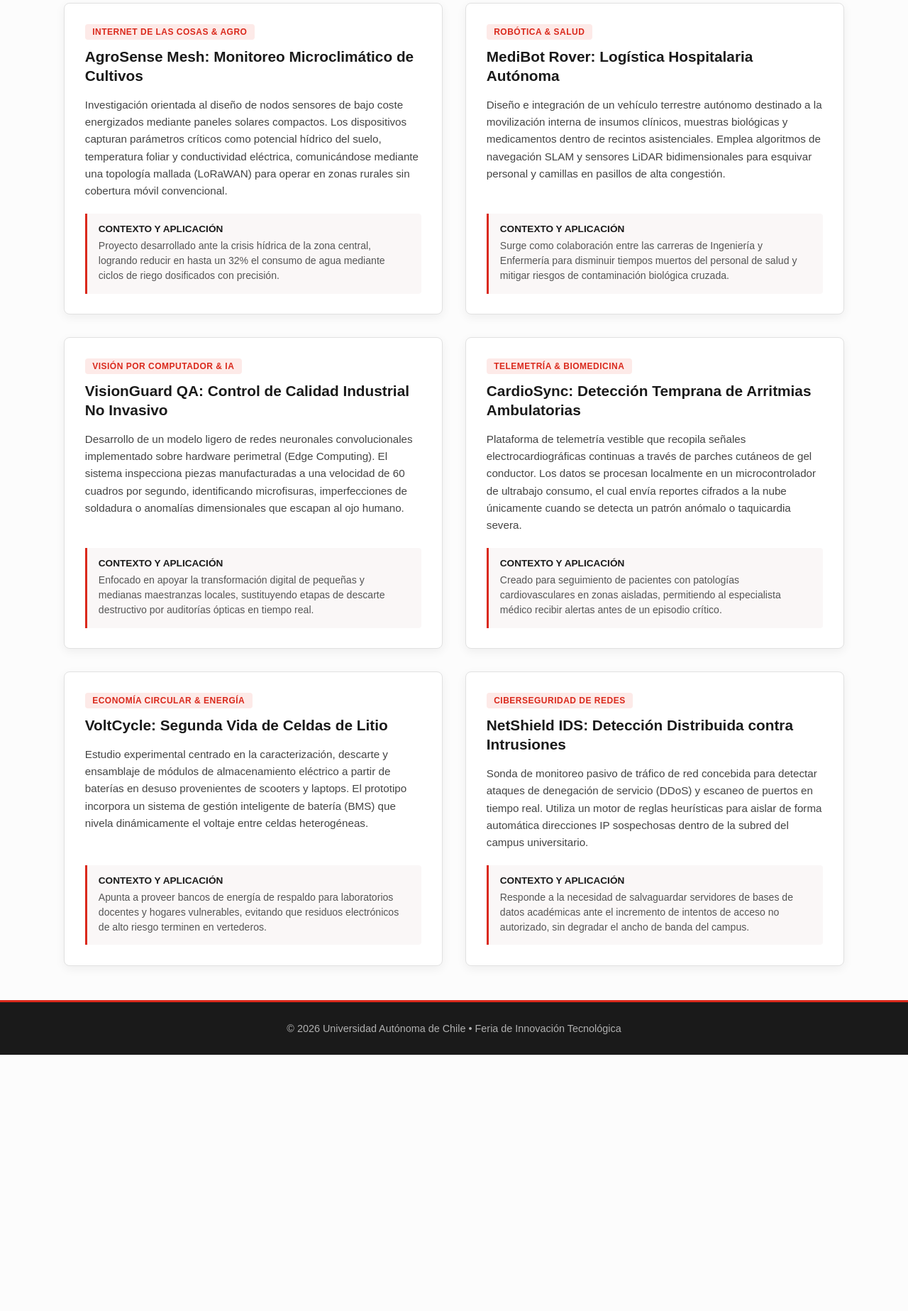
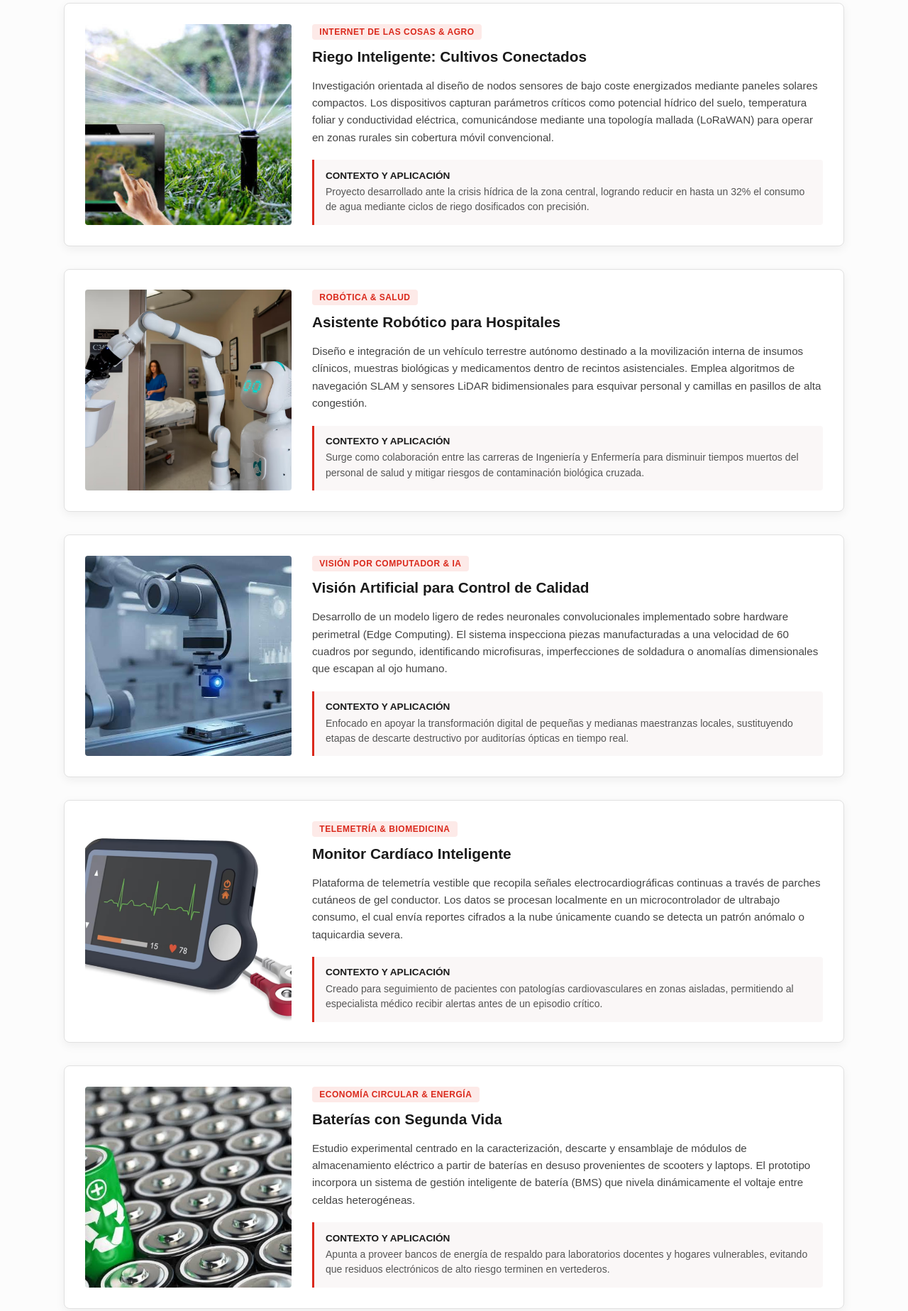
Before and after one commit to KABarbalking/Feria-de-innovacion, a plain HTML site: page proyectos.html in a window 1280 px wide. Shown: the part 304-2151 px from the top of the page at 71% size. Before the commit the page ends 1790 px from the top, so only its background shows below. Drawn offline with Linux system fonts and the light colour scheme.

Commit message:
Definicion diseño de sitios, adicion de imagenes para proyectos y finalizacion de proyectos

```diff
--- a/css/styles.css
+++ b/css/styles.css
@@ -1,4 +1,4 @@
-/* ================= 1. RESETEO BÁSICO ================= */
+/*FORMATO BASE*/
 * {
   box-sizing: border-box;
   margin: 0;
@@ -23,14 +23,14 @@ a {
   color: inherit;
 }
 
-/* ================= 2. NAVBAR OSCURO UA ================= */
-.site-header {
+/* Navbar */
+.navbar {
   background-color: #1a1a1a;
   padding: 1rem 0;
   border-bottom: 2px solid #DA291C;
 }
 
-.header-inner {
+.menu-contenedor {
   width: 90%;
   max-width: 1100px;
   margin: 0 auto;
@@ -39,7 +39,7 @@ a {
   align-items: center;
 }
 
-.site-logo {
+.logo-sitio {
   font-size: 1.15rem;
   font-weight: bold;
   color: #ffffff;
@@ -48,7 +48,7 @@ a {
   gap: 0.5rem;
 }
 
-.badge-ua {
+.insignia-ua {
   background-color: #DA291C;
   color: #ffffff;
   padding: 0.2rem 0.45rem;
@@ -57,12 +57,12 @@ a {
   font-weight: 800;
 }
 
-.site-nav {
+.enlaces-navegacion {
   display: flex;
   gap: 1.5rem;
 }
 
-.site-nav a {
+.enlaces-navegacion a {
   color: #d1d1d1;
   font-size: 0.95rem;
   font-weight: 500;
@@ -70,14 +70,14 @@ a {
   transition: color 0.2s ease;
 }
 
-.site-nav a:hover,
-.site-nav a.active {
+.enlaces-navegacion a:hover,
+.enlaces-navegacion a.activo {
   color: #ffffff;
   border-bottom: 2px solid #DA291C;
 }
 
-/* ================= 3. HERO BANNER ================= */
-.hero-banner {
+/* PORTADA CON FOTO */
+.portada {
   background: linear-gradient(rgba(0, 0, 0, 0.65), rgba(0, 0, 0, 0.75)), url('../img/feria.jpg');
   background-size: cover;
   background-position: center;
@@ -85,64 +85,90 @@ a {
   padding: 3.5rem 0;
 }
 
-.hero-banner-inner {
+.portada-contenedor {
   width: 90%;
   max-width: 1100px;
   margin: 0 auto;
 }
 
-.breadcrumb-simple {
+.ruta-pagina {
   font-size: 0.8rem;
   color: #d1d1d1;
   margin-bottom: 0.5rem;
 }
 
-.hero-banner h2 {
+.portada h2 {
   font-size: 2.3rem;
   font-weight: 700;
   margin-bottom: 0.4rem;
 }
 
-.hero-banner p {
+.portada p {
   color: #f0f0f0;
   font-size: 1.05rem;
 }
 
-/* ================= 4. SECCIÓN PROYECTOS / INVESTIGACIONES ================= */
-.container-proyectos {
+/* SECCION DE PROYECTOS */
+.contenedor-proyectos {
   width: 90%;
   max-width: 1100px;
   margin: 3rem auto;
 }
 
-.grid-investigaciones {
+.grilla-proyectos {
   display: grid;
-  grid-template-columns: repeat(auto-fit, minmax(480px, 1fr));
+  grid-template-columns: 1fr;
   gap: 2rem;
 }
 
-.project-box {
+.tarjeta-proyecto {
   background-color: #ffffff;
   border-radius: 8px;
   border: 1px solid #e1e1e1;
   box-shadow: 0 4px 14px rgba(0, 0, 0, 0.06);
   padding: 1.8rem;
-  display: flex;
-  flex-direction: column;
+  display: grid;
+  grid-template-columns: minmax(190px, 28%) minmax(0, 1fr);
+  column-gap: 1.8rem;
   transition: transform 0.2s ease, box-shadow 0.2s ease;
 }
 
-.project-box:hover {
+.tarjeta-proyecto:hover {
   transform: translateY(-3px);
   box-shadow: 0 8px 24px rgba(218, 41, 28, 0.12);
   border-color: #DA291C;
 }
 
-.box-header {
-  margin-bottom: 1rem;
+.tarjeta-imagen {
+  min-height: 210px;
+  margin: 0;
+  border-radius: 6px;
+  background-color: #fff8f7;
+  color: #a05b54;
+  display: grid;
+  place-items: center;
+  text-align: center;
+  font-size: 0.9rem;
+  font-weight: 700;
+  grid-column: 1;
+  grid-row: 1 / span 3;
 }
 
-.box-tag {
+.tarjeta-imagen img {
+  display: block;
+  width: 100%;
+  height: 100%;
+  min-height: 206px;
+  object-fit: cover;
+  border-radius: 4px;
+}
+
+.tarjeta-encabezado {
+  margin-bottom: 1rem;
+  grid-column: 2;
+}
+
+.tarjeta-etiqueta {
   display: inline-block;
   background-color: #fdeae8;
   color: #DA291C;
@@ -155,29 +181,31 @@ a {
   margin-bottom: 0.6rem;
 }
 
-.box-title {
+.tarjeta-titulo {
   font-size: 1.3rem;
   font-weight: 700;
   color: #1a1a1a;
   line-height: 1.3;
 }
 
-.box-summary {
+.tarjeta-descripcion {
   color: #444444;
   font-size: 0.95rem;
   line-height: 1.6;
   margin-bottom: 1.2rem;
+  grid-column: 2;
 }
 
-.box-details {
+.tarjeta-contexto {
   background-color: #faf7f7;
   border-left: 3px solid #DA291C;
   padding: 0.9rem 1rem;
   border-radius: 0 4px 4px 0;
   margin-top: auto;
+  grid-column: 2;
 }
 
-.box-details h4 {
+.tarjeta-contexto h4 {
   font-size: 0.85rem;
   text-transform: uppercase;
   color: #1a1a1a;
@@ -185,21 +213,35 @@ a {
   font-weight: 700;
 }
 
-.box-details p {
+.tarjeta-contexto p {
   color: #555555;
   font-size: 0.88rem;
   line-height: 1.5;
   margin: 0;
 }
 
+/* Responsivo para celulares */
 @media (max-width: 600px) {
-  .grid-investigaciones {
+  .tarjeta-proyecto {
     grid-template-columns: 1fr;
+    row-gap: 1rem;
+  }
+
+  .tarjeta-imagen,
+  .tarjeta-encabezado,
+  .tarjeta-descripcion,
+  .tarjeta-contexto {
+    grid-column: 1;
+  }
+
+  .tarjeta-imagen {
+    grid-row: auto;
+    min-height: 150px;
   }
 }
 
-/* ================= 5. FOOTER INSTITUCIONAL ================= */
-.site-footer {
+/* Footer */
+.footer {
   background-color: #1a1a1a;
   color: #b0b0b0;
   text-align: center;
--- a/proyectos.html
+++ b/proyectos.html
@@ -8,16 +8,16 @@
 </head>
 <body>
 
-  <!-- Navbar Oscuro UA -->
-  <header class="site-header">
-    <div class="header-inner">
-      <div class="site-logo">
-        <span class="badge-ua">UA</span>
+  <!-- NAVBAR -->
+  <header class="navbar">
+    <div class="menu-contenedor">
+      <div class="logo-sitio">
+        <span class="insignia-ua">UA</span>
         InnovaTech 2026
       </div>
-      <nav class="site-nav">
+      <nav class="enlaces-navegacion">
         <a href="index.html">Inicio</a>
-        <a href="proyectos.html" class="active">Proyectos</a>
+        <a href="proyectos.html" class="activo">Proyectos</a>
         <a href="programa.html">Programa</a>
         <a href="contacto.html">Contacto</a>
       </nav>
@@ -25,103 +25,115 @@
   </header>
 
   <!-- Banner Superior -->
-  <section class="hero-banner">
-    <div class="hero-banner-inner">
-      <div class="breadcrumb-simple">Inicio &gt; Proyectos</div>
+  <section class="portada">
+    <div class="portada-contenedor">
+      <div class="ruta-pagina">Inicio &gt; Proyectos</div>
       <h2>Investigaciones Tecnológicas</h2>
       <p>Catálogo descriptivo de iniciativas y desarrollos aplicados de la sede Pedro de Valdivia</p>
     </div>
   </section>
 
-  <!-- Contenedor Principal: 6 Cajas Independientes -->
-  <main class="container-proyectos">
-    <section class="grid-investigaciones">
+  <!--Proyectos -->
+  <main class="contenedor-proyectos">
+    <section class="grilla-proyectos">
 
-      <!-- Caja 1 -->
-      <article class="project-box">
-        <header class="box-header">
-          <span class="box-tag">Internet de las Cosas & Agro</span>
-          <h3 class="box-title">AgroSense Mesh: Monitoreo Microclimático de Cultivos</h3>
+      <article class="tarjeta-proyecto">
+        <div class="tarjeta-imagen" role="img" aria-label="Espacio para imagen de Riego Inteligente">
+          <img src="img/riego_inteligente.jpg" alt="Imagen de Riego Inteligente">
+        </div>
+        <header class="tarjeta-encabezado">
+          <span class="tarjeta-etiqueta">Internet de las Cosas & Agro</span>
+          <h3 class="tarjeta-titulo">Riego Inteligente: Cultivos Conectados</h3>
         </header>
-        <p class="box-summary">
+        <p class="tarjeta-descripcion">
           Investigación orientada al diseño de nodos sensores de bajo coste energizados mediante paneles solares compactos. Los dispositivos capturan parámetros críticos como potencial hídrico del suelo, temperatura foliar y conductividad eléctrica, comunicándose mediante una topología mallada (LoRaWAN) para operar en zonas rurales sin cobertura móvil convencional.
         </p>
-        <div class="box-details">
+        <div class="tarjeta-contexto">
           <h4>Contexto y Aplicación</h4>
           <p>Proyecto desarrollado ante la crisis hídrica de la zona central, logrando reducir en hasta un 32% el consumo de agua mediante ciclos de riego dosificados con precisión.</p>
         </div>
       </article>
 
-      <!-- Caja 2 -->
-      <article class="project-box">
-        <header class="box-header">
-          <span class="box-tag">Robótica & Salud</span>
-          <h3 class="box-title">MediBot Rover: Logística Hospitalaria Autónoma</h3>
+      <article class="tarjeta-proyecto">
+        <div class="tarjeta-imagen" role="img" aria-label="Espacio para imagen del Asistente Robótico">
+          <img src="img/robot_asistente.jpg" alt="Imagen del Asistente Robótico">
+        </div>
+        <header class="tarjeta-encabezado">
+          <span class="tarjeta-etiqueta">Robótica & Salud</span>
+          <h3 class="tarjeta-titulo">Asistente Robótico para Hospitales</h3>
         </header>
-        <p class="box-summary">
+        <p class="tarjeta-descripcion">
           Diseño e integración de un vehículo terrestre autónomo destinado a la movilización interna de insumos clínicos, muestras biológicas y medicamentos dentro de recintos asistenciales. Emplea algoritmos de navegación SLAM y sensores LiDAR bidimensionales para esquivar personal y camillas en pasillos de alta congestión.
         </p>
-        <div class="box-details">
+        <div class="tarjeta-contexto">
           <h4>Contexto y Aplicación</h4>
           <p>Surge como colaboración entre las carreras de Ingeniería y Enfermería para disminuir tiempos muertos del personal de salud y mitigar riesgos de contaminación biológica cruzada.</p>
         </div>
       </article>
 
-      <!-- Caja 3 -->
-      <article class="project-box">
-        <header class="box-header">
-          <span class="box-tag">Visión por Computador & IA</span>
-          <h3 class="box-title">VisionGuard QA: Control de Calidad Industrial No Invasivo</h3>
+      <article class="tarjeta-proyecto">
+        <div class="tarjeta-imagen" role="img" aria-label="Espacio para imagen de Visión Artificial">
+          <img src="img/vision_artificial.jpg" alt="Imagen de Visión Artificial">
+        </div>
+        <header class="tarjeta-encabezado">
+          <span class="tarjeta-etiqueta">Visión por Computador & IA</span>
+          <h3 class="tarjeta-titulo">Visión Artificial para Control de Calidad</h3>
         </header>
-        <p class="box-summary">
+        <p class="tarjeta-descripcion">
           Desarrollo de un modelo ligero de redes neuronales convolucionales implementado sobre hardware perimetral (Edge Computing). El sistema inspecciona piezas manufacturadas a una velocidad de 60 cuadros por segundo, identificando microfisuras, imperfecciones de soldadura o anomalías dimensionales que escapan al ojo humano.
         </p>
-        <div class="box-details">
+        <div class="tarjeta-contexto">
           <h4>Contexto y Aplicación</h4>
           <p>Enfocado en apoyar la transformación digital de pequeñas y medianas maestranzas locales, sustituyendo etapas de descarte destructivo por auditorías ópticas en tiempo real.</p>
         </div>
       </article>
 
-      <!-- Caja 4 -->
-      <article class="project-box">
-        <header class="box-header">
-          <span class="box-tag">Telemetría & Biomedicina</span>
-          <h3 class="box-title">CardioSync: Detección Temprana de Arritmias Ambulatorias</h3>
+      <article class="tarjeta-proyecto">
+        <div class="tarjeta-imagen" role="img" aria-label="Espacio para imagen del Monitor Cardíaco">
+          <img src="img/medidor_cardiaco.jpg" alt="Imagen del Monitor Cardíaco">
+        </div>
+        <header class="tarjeta-encabezado">
+          <span class="tarjeta-etiqueta">Telemetría & Biomedicina</span>
+          <h3 class="tarjeta-titulo">Monitor Cardíaco Inteligente</h3>
         </header>
-        <p class="box-summary">
+        <p class="tarjeta-descripcion">
           Plataforma de telemetría vestible que recopila señales electrocardiográficas continuas a través de parches cutáneos de gel conductor. Los datos se procesan localmente en un microcontrolador de ultrabajo consumo, el cual envía reportes cifrados a la nube únicamente cuando se detecta un patrón anómalo o taquicardia severa.
         </p>
-        <div class="box-details">
+        <div class="tarjeta-contexto">
           <h4>Contexto y Aplicación</h4>
           <p>Creado para seguimiento de pacientes con patologías cardiovasculares en zonas aisladas, permitiendo al especialista médico recibir alertas antes de un episodio crítico.</p>
         </div>
       </article>
 
-      <!-- Caja 5 -->
-      <article class="project-box">
-        <header class="box-header">
-          <span class="box-tag">Economía Circular & Energía</span>
-          <h3 class="box-title">VoltCycle: Segunda Vida de Celdas de Litio</h3>
+      <article class="tarjeta-proyecto">
+        <div class="tarjeta-imagen" role="img" aria-label="Espacio para imagen de Baterías con Segunda Vida">
+          <img src="img/baterias.jpg" alt="Imagen de Baterías con Segunda Vida">
+        </div>
+        <header class="tarjeta-encabezado">
+          <span class="tarjeta-etiqueta">Economía Circular & Energía</span>
+          <h3 class="tarjeta-titulo">Baterías con Segunda Vida</h3>
         </header>
-        <p class="box-summary">
+        <p class="tarjeta-descripcion">
           Estudio experimental centrado en la caracterización, descarte y ensamblaje de módulos de almacenamiento eléctrico a partir de baterías en desuso provenientes de scooters y laptops. El prototipo incorpora un sistema de gestión inteligente de batería (BMS) que nivela dinámicamente el voltaje entre celdas heterogéneas.
         </p>
-        <div class="box-details">
+        <div class="tarjeta-contexto">
           <h4>Contexto y Aplicación</h4>
           <p>Apunta a proveer bancos de energía de respaldo para laboratorios docentes y hogares vulnerables, evitando que residuos electrónicos de alto riesgo terminen en vertederos.</p>
         </div>
       </article>
 
-      <!-- Caja 6 -->
-      <article class="project-box">
-        <header class="box-header">
-          <span class="box-tag">Ciberseguridad de Redes</span>
-          <h3 class="box-title">NetShield IDS: Detección Distribuida contra Intrusiones</h3>
+      <article class="tarjeta-proyecto">
+        <div class="tarjeta-imagen" role="img" aria-label="Espacio para imagen de Protección Inteligente para Redes">
+          <img src="img/seguridad_redes.jpg" alt="Imagen de Protección Inteligente para Redes">
+        </div>
+        <header class="tarjeta-encabezado">
+          <span class="tarjeta-etiqueta">Ciberseguridad de Redes</span>
+          <h3 class="tarjeta-titulo">Protección Inteligente para Redes</h3>
         </header>
-        <p class="box-summary">
+        <p class="tarjeta-descripcion">
           Sonda de monitoreo pasivo de tráfico de red concebida para detectar ataques de denegación de servicio (DDoS) y escaneo de puertos en tiempo real. Utiliza un motor de reglas heurísticas para aislar de forma automática direcciones IP sospechosas dentro de la subred del campus universitario.
         </p>
-        <div class="box-details">
+        <div class="tarjeta-contexto">
           <h4>Contexto y Aplicación</h4>
           <p>Responde a la necesidad de salvaguardar servidores de bases de datos académicas ante el incremento de intentos de acceso no autorizado, sin degradar el ancho de banda del campus.</p>
         </div>
@@ -130,8 +142,8 @@
     </section>
   </main>
 
-  <!-- Footer Institucional -->
-  <footer class="site-footer">
+  <!-- Footer -->
+  <footer class="footer">
     <p>&copy; 2026 Universidad Autónoma de Chile &bull; Feria de Innovación Tecnológica</p>
   </footer>
 
```
Also changed, not shown: img/baterias.jpg (added), img/medidor_cardiaco.jpg (added), img/riego_inteligente.jpg (added), img/robot_asistente.jpg (added), img/seguridad_redes.jpg (added), img/vision_artificial.jpg (added).
